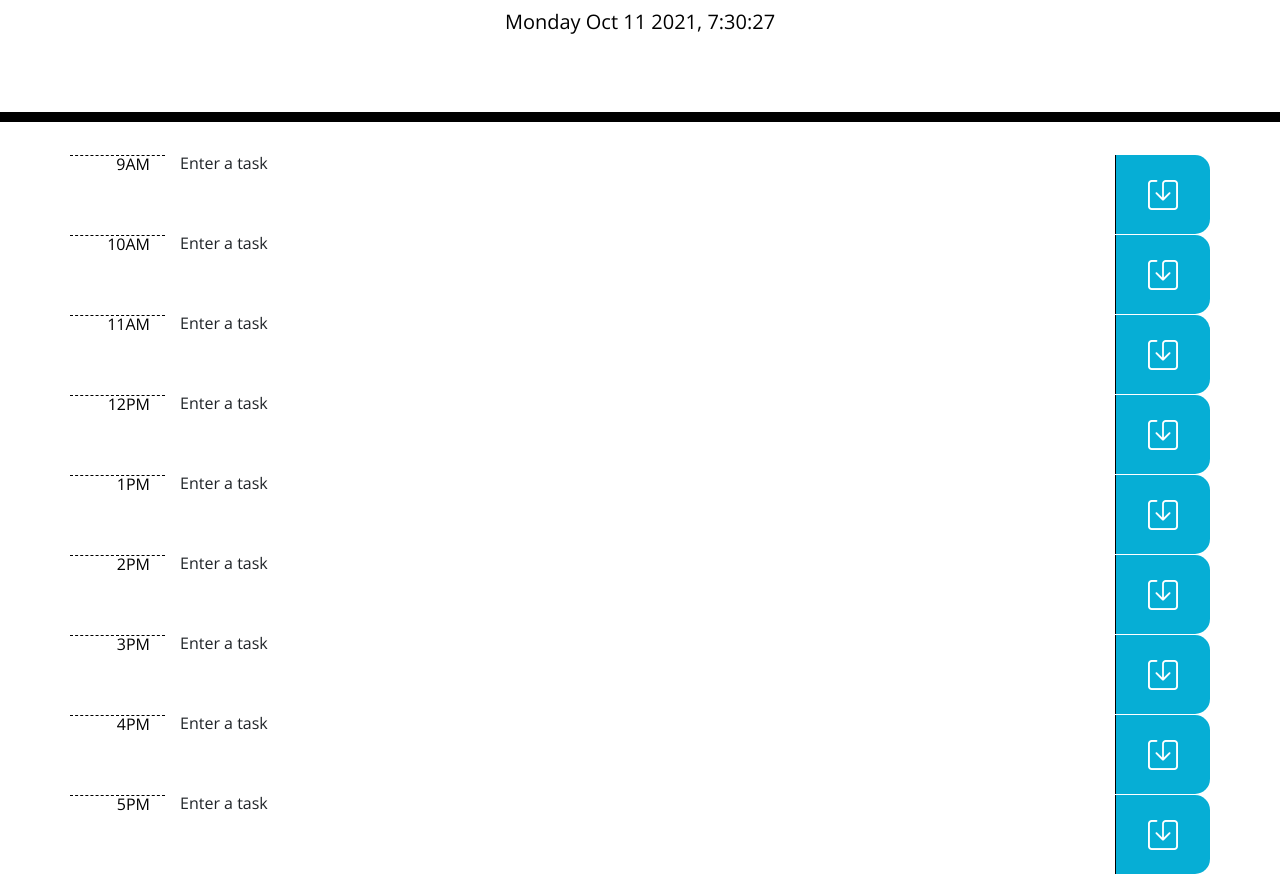
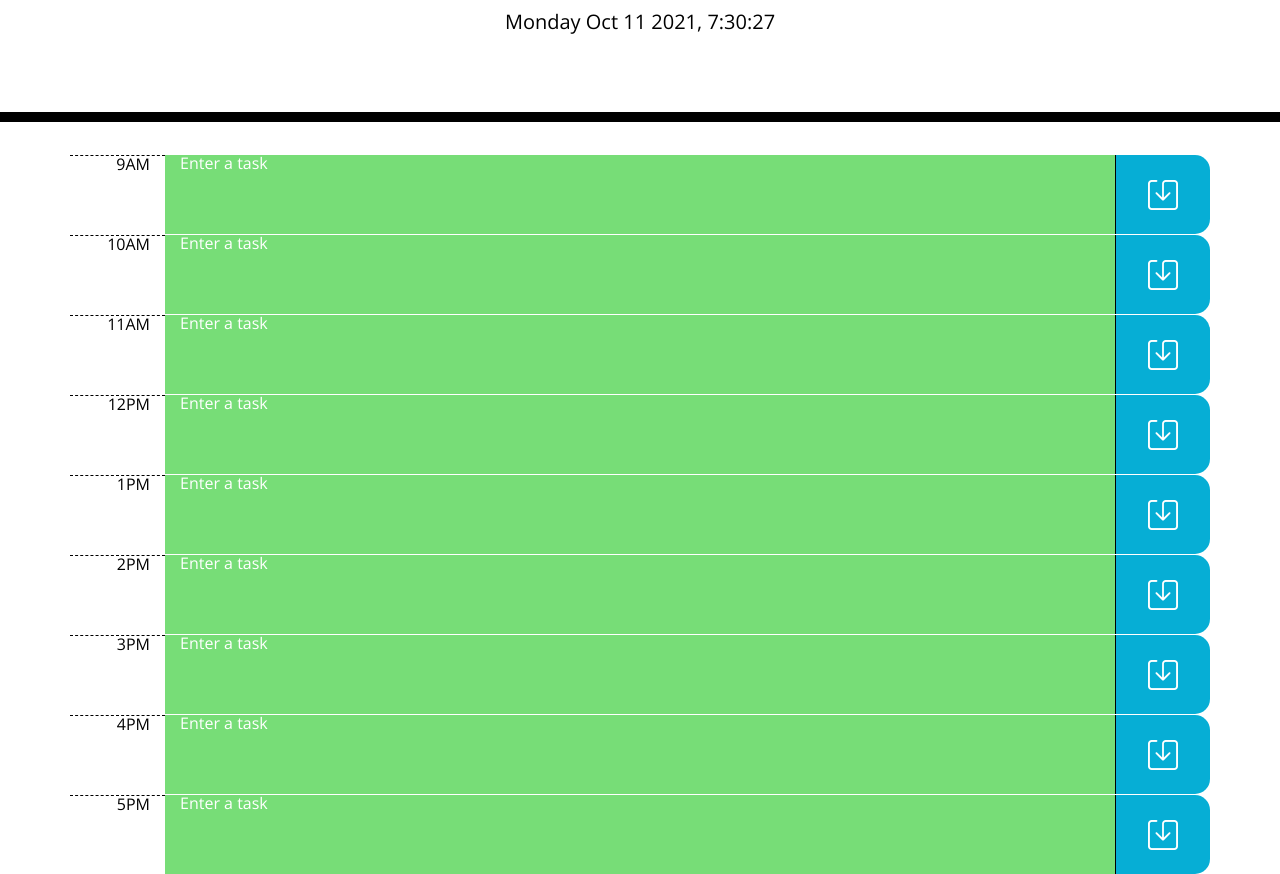
Before and after one commit to maxh1231/workday-scheduler, a plain HTML site: page index.html in a window 1280 px wide. Shown: the part 182-1056 px from the top of the page. Drawn offline with nearby package versions, Linux system fonts and the light colour scheme.

Commit message:
added IDs to div wrappers, added color updater function for time of day

```diff
--- a/assets/js/script.js
+++ b/assets/js/script.js
@@ -20,6 +20,8 @@ let pm3Btn = $("#pm3Btn");
 let pm4Btn = $("#pm4Btn");
 let pm5Btn = $("#pm5Btn");
 
+
+// set value of tasks descriptions to local storage
 $(desc9).text(localStorage.getItem("9am"));
 $(desc10).text(localStorage.getItem("10am"));
 $(desc11).text(localStorage.getItem("11am"));
@@ -30,6 +32,8 @@ $(desc15).text(localStorage.getItem("3pm"));
 $(desc16).text(localStorage.getItem("4pm"));
 $(desc17).text(localStorage.getItem("5pm"));
 
+
+// if local storage is empty, value of task descriptions are Enter a task
 if (desc9.textContent == undefined) {
     $(desc9).text("Enter a task");
 }
@@ -66,6 +70,9 @@ if (desc17.textContent == undefined) {
     $(desc17).text("Enter a task");
 }
 
+// color coding based on current time
+
+
 
 
 
@@ -74,12 +81,124 @@ let clock = function () {
 
 
     let currentDay = moment().format("dddd MMM DD YYYY, h:mm:ss");
+    $("#currentDay").text(currentDay);
 
-    $("#currentDay").text(currentDay);
+
+
 
 }
 
 clock();
+
+
+
+
+let updateColorCode = function () {
+    setInterval(updateColorCode, 60000);
+    let currentTime = moment().format("H");
+    currentTime = parseInt(currentTime, 10);
+
+
+    // 9am Checker
+    if (currentTime < 9) {
+        $("#am9Wrapper").addClass("future");
+
+    } else if (currentTime === 9) {
+        $("#am9Wrapper").addClass("present");
+    } else if (currentTime > 9) {
+        $("#am9Wrapper").addClass("past");
+    }
+
+
+    // 10am Checker
+    if (currentTime < 10) {
+        $("#am10Wrapper").addClass("future");
+
+    } else if (currentTime === 10) {
+        $("#am10Wrapper").addClass("present");
+    } else {
+        $("#am10Wrapper").addClass("past");
+    }
+
+
+    // 11am Checker
+    if (currentTime < 11) {
+        $("#am11Wrapper").addClass("future");
+
+    } else if (currentTime === 11) {
+        $("#am11Wrapper").addClass("present");
+    } else {
+        $("#am11Wrapper").addClass("past");
+    }
+
+
+    // 12pm checker
+    if (currentTime < 12) {
+        $("#pm12Wrapper").addClass("future");
+
+    } else if (currentTime === 12) {
+        $("#pm12Wrapper").addClass("present");
+    } else {
+        $("#pm12Wrapper").addClass("past");
+    }
+
+
+    // 1pm Checker
+    if (currentTime < 13) {
+        $("#pm1Wrapper").addClass("future");
+
+    } else if (currentTime === 13) {
+        $("#pm1Wrapper").addClass("present");
+    } else {
+        $("#pm1Wrapper").addClass("past");
+    }
+
+
+    // 2pm Checker
+    if (currentTime < 14) {
+        $("#pm2Wrapper").addClass("future");
+
+    } else if (currentTime === 14) {
+        $("#pm2Wrapper").addClass("present");
+    } else {
+        $("#pm2Wrapper").addClass("past");
+    }
+
+
+    // 3pm Checker
+    if (currentTime < 15) {
+        $("#pm3Wrapper").addClass("future");
+
+    } else if (currentTime === 15) {
+        $("#pm3Wrapper").addClass("present");
+    } else {
+        $("#pm3Wrapper").addClass("past");
+    }
+
+
+    // 4pm Checker
+    if (currentTime < 16) {
+        $("#pm4Wrapper").addClass("future");
+
+    } else if (currentTime === 16) {
+        $("#pm4Wrapper").addClass("present");
+    } else {
+        $("#pm4Wrapper").addClass("past");
+    }
+
+
+    // 5pm Checker
+    if (currentTime < 17) {
+        $("#pm5Wrapper").addClass("future");
+
+    } else if (currentTime === 17) {
+        $("#pm5Wrapper").addClass("present");
+    } else {
+        $("#pm5Wrapper").addClass("past");
+    }
+}
+
+updateColorCode();
 
 
 // replace <p> with <textarea> on click
@@ -128,7 +247,7 @@ $(desc17).click(function () {
 
 })
 
-//store <textarea> values in local storage
+//store <textarea> values in local storage on button click
 $(am9Btn).click(function () {
     localStorage.setItem("9am", $("#9amInput").val());
 })
--- a/index.html
+++ b/index.html
@@ -26,7 +26,7 @@
       <div class="col-1 hour">
         <span class="d-flex justify-content-end align-items-end">9AM</span>
       </div>
-      <div class="col-10">
+      <div id="am9Wrapper" class="col-10">
         <p id="desc9" class="description">Lorem ipsum </p>
       </div>
       <div class="col-1 saveBtn d-flex justify-content-center align-items-center">
@@ -38,7 +38,7 @@
       <div class="col-1 hour">
         <span class="d-flex justify-content-end align-items-end">10AM</span>
       </div>
-      <div class="col-10">
+      <div id="am10Wrapper" class="col-10">
         <p id="desc10" class="description">Lorem ipsum </p>
       </div>
       <div class="col-1 saveBtn d-flex justify-content-center align-items-center">
@@ -50,7 +50,7 @@
       <div class="col-1 hour">
         <span class="d-flex justify-content-end align-items-end">11AM</span>
       </div>
-      <div class="col-10">
+      <div id="am11Wrapper" class="col-10">
         <p id="desc11" class="description">Lorem ipsum </p>
       </div>
       <div class="col-1 saveBtn d-flex justify-content-center align-items-center">
@@ -62,7 +62,7 @@
       <div class="col-1 hour">
         <span class="d-flex justify-content-end align-items-end">12PM</span>
       </div>
-      <div class="col-10">
+      <div id="pm12Wrapper" class="col-10">
         <p id="desc12" class="description">Lorem ipsum </p>
       </div>
       <div class="col-1 saveBtn d-flex justify-content-center align-items-center">
@@ -74,7 +74,7 @@
       <div class="col-1 hour">
         <span class="d-flex justify-content-end align-items-end">1PM</span>
       </div>
-      <div class="col-10">
+      <div id="pm1Wrapper" class="col-10">
         <p id="desc13" class="description">Lorem ipsum </p>
       </div>
       <div class="col-1 saveBtn d-flex justify-content-center align-items-center">
@@ -86,7 +86,7 @@
       <div class="col-1 hour">
         <span class="d-flex justify-content-end align-items-end">2PM</span>
       </div>
-      <div class="col-10">
+      <div id="pm2Wrapper" class="col-10">
         <p id="desc14" class="description">Lorem ipsum </p>
       </div>
       <div class="col-1 saveBtn d-flex justify-content-center align-items-center">
@@ -98,7 +98,7 @@
       <div class="col-1 hour">
         <span class="d-flex justify-content-end align-items-end">3PM</span>
       </div>
-      <div class="col-10">
+      <div id="pm3Wrapper" class="col-10">
         <p id="desc15" class="description">Lorem ipsum </p>
       </div>
       <div class="col-1 saveBtn d-flex justify-content-center align-items-center">
@@ -110,7 +110,7 @@
       <div class="col-1 hour">
         <span class="d-flex justify-content-end align-items-end">4PM</span>
       </div>
-      <div class="col-10">
+      <div id="pm4Wrapper" class="col-10">
         <p id="desc16" class="description">Lorem ipsum </p>
       </div>
       <div class="col-1 saveBtn d-flex justify-content-center align-items-center">
@@ -122,7 +122,7 @@
       <div class="col-1 hour">
         <span class="d-flex justify-content-end align-items-end">5PM</span>
       </div>
-      <div class="col-10">
+      <div id="pm5Wrapper" class="col-10">
         <p id="desc17" class="description">Lorem ipsum </p>
       </div>
       <div class="col-1 saveBtn d-flex justify-content-center align-items-center">
```
